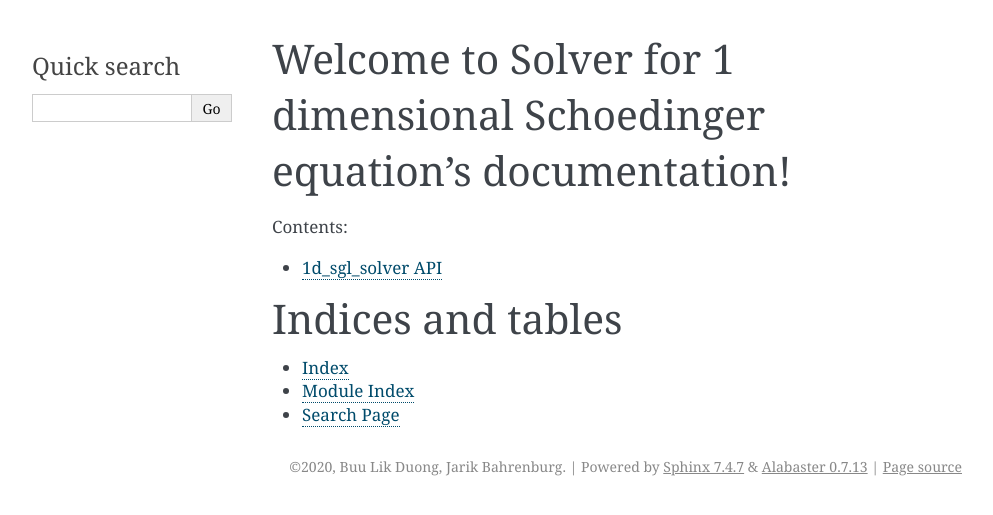
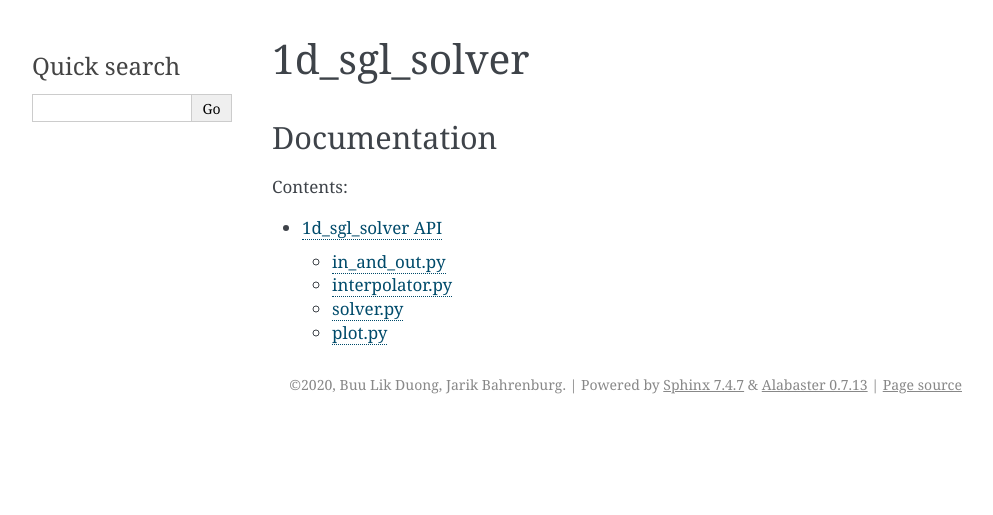
Before and after one commit to buulikduong/1d_sgl_solver, a Sphinx documentation site: the page built from docs/index.rst, in a window 1280 px wide. Shown: the top 515 px of the page, without its empty margins (148-1141 px from the left). Built offline with Sphinx 7.4.7, drawn with Linux system fonts in a browser that asks for light colours.

Commit message:
complete API documentation

```diff
--- a/docs/api.rst
+++ b/docs/api.rst
@@ -1,3 +1,26 @@
 *****************
 1d_sgl_solver API
 *****************
+in_and_out.py
+=============
+
+.. automodule:: in_and_out
+    :members:
+
+interpolator.py
+===============
+
+.. automodule:: interpolator
+    :members:
+
+solver.py
+=========
+
+.. automodule:: solver
+    :members:
+
+plot.py
+=======
+
+.. automodule:: plot
+    :members:
--- a/docs/conf.py
+++ b/docs/conf.py
@@ -19,7 +19,7 @@
 #
 import os
 import sys
-sys.path.insert(0, os.path.abspath('.'))
+sys.path.insert(0, os.path.abspath('../modules'))
 
 
 # -- General configuration ------------------------------------------------
@@ -32,9 +32,8 @@ sys.path.insert(0, os.path.abspath('.'))
 # extensions coming with Sphinx (named 'sphinx.ext.*') or your custom
 # ones.
 extensions = ['sphinx.ext.autodoc',
-    'sphinx.ext.mathjax',
-    'sphinx.ext.napoleon',
-    ]
+              'sphinx.ext.mathjax',
+              'sphinx.ext.napoleon']
 
 # Add any paths that contain templates here, relative to this directory.
 templates_path = ['_templates']
--- a/docs/index.rst
+++ b/docs/index.rst
@@ -1,20 +1,12 @@
-.. Solver for 1 dimensional Schoedinger equation documentation master file, created by
-   sphinx-quickstart on Tue Sep  1 09:56:35 2020.
-   You can adapt this file completely to your liking, but it should at least
-   contain the root `toctree` directive.
+1d_sgl_solver
+=============
 
-Welcome to Solver for 1 dimensional Schoedinger equation's documentation!
-=========================================================================
+*************
+Documentation
+*************
 
 .. toctree::
    :maxdepth: 2
    :caption: Contents:
 
    api.rst
-
-Indices and tables
-==================
-
-* :ref:`genindex`
-* :ref:`modindex`
-* :ref:`search`
```
Also changed, not shown: README.md (+23 -3 lines).
